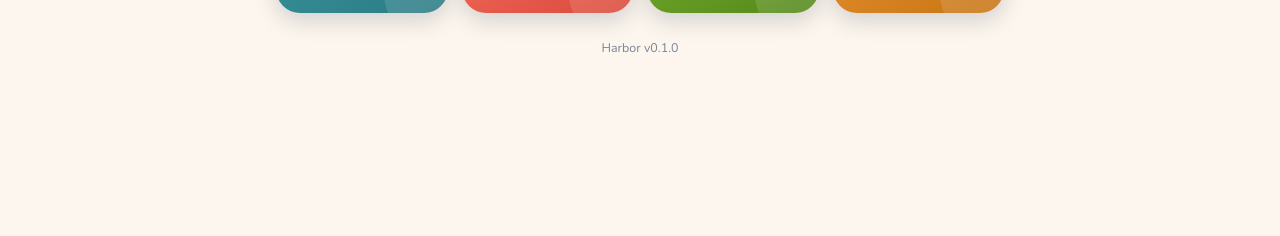
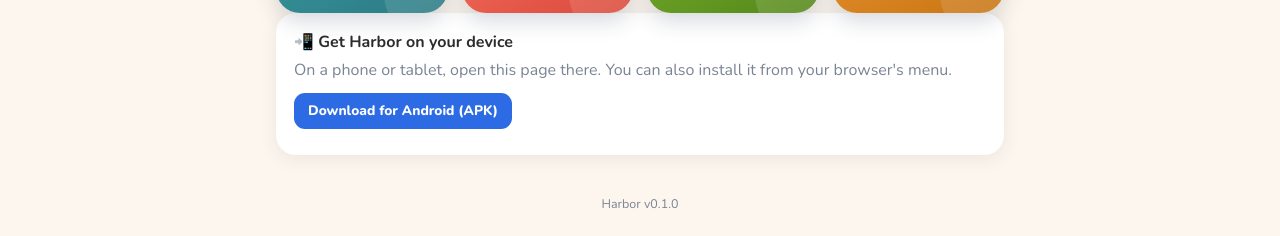
Before and after one commit to JacobDSiler/harbor, a plain HTML site: page index.html in a window 1280 px wide. Shown: the part 666-902 px from the top of the page. Before the commit the page ends 800 px from the top, so only its background shows below. Drawn offline with nearby package versions, Linux system fonts and the light colour scheme.

Commit message:
Update Harbor (2026-10-12 18:00)

```diff
--- a/apps.js
+++ b/apps.js
@@ -64,3 +64,12 @@
   messagingSenderId: "275309549483",
   appId: "1:275309549483:web:3c118499f22eb23e6f24ee"
 };
+
+/* Native app downloads shown on the website (hidden inside the app and when installed to the home screen).
+ * android: the rolling "android-latest" GitHub release, refreshed by the Build Android workflow on every push.
+ * play / appstore: fill in when the store listings are live (they replace the APK / Add-to-Home-Screen hints). */
+window.HARBOR_DOWNLOADS = {
+  android: "https://github.com/JacobDSiler/harbor/releases/download/android-latest/Harbor.apk",
+  play: "",
+  appstore: ""
+};
--- a/index.html
+++ b/index.html
@@ -119,6 +119,7 @@
 #viewer .load{position:absolute;inset:calc(var(--sat) + 54px) 0 0;display:flex;align-items:center;justify-content:center;font-size:3rem;pointer-events:none;background:var(--cream);transition:opacity .3s}
 #viewer .load.gone{opacity:0}
 .toast{position:fixed;left:50%;bottom:calc(var(--sab) + 24px);transform:translateX(-50%);background:var(--navy);color:#fff;padding:11px 20px;border-radius:999px;font-weight:700;font-size:.92rem;z-index:99;box-shadow:0 8px 24px rgba(0,0,0,.25)}
+.get a.btn{text-decoration:none;display:inline-block;margin:0 8px 8px 0}
 .foot{text-align:center;color:var(--muted);font-size:.78rem;padding:26px 0 calc(var(--sab) + 24px)}
 @media(prefers-reduced-motion:reduce){*{transition:none!important}}
 </style>
@@ -228,6 +229,21 @@
 const LIGHTHOUSE = `<svg viewBox="0 0 64 64" aria-hidden="true"><circle cx="32" cy="32" r="31" fill="#fff" opacity=".12"/><path d="M24 56 28 22h8l4 34z" fill="#fff"/><path d="M26.4 40h11.2l.6 5H25.8zM27.4 30h9.2l.4 4h-10z" fill="#FF6B6B"/><rect x="26" y="14" width="12" height="9" rx="2" fill="#FFD166"/><path d="M24 14h16l-8-8z" fill="#FF6B6B"/><path d="M6 58c5 0 5-3 10-3s5 3 10 3 5-3 10-3 5 3 10 3 5-3 10-3 5 3 8 3v4H6z" fill="#06D6A0" opacity=".9"/></svg>`;
 const WAVES = `<svg class="waves" viewBox="0 0 800 40" preserveAspectRatio="none" aria-hidden="true"><path d="M0 22c60 0 60-14 120-14s60 14 120 14 60-14 120-14 60 14 120 14 60-14 120-14 60 14 120 14 60-14 120-14v32H0z" fill="#fdf6ee"/></svg>`;
 
+/* "Get the app" card: website visitors only (not inside the native app, not when already installed). */
+function getAppCard() {
+  const D = window.HARBOR_DOWNLOADS || {};
+  if (isNativeApp() || (window.matchMedia && matchMedia("(display-mode: standalone)").matches) || navigator.standalone) return "";
+  const ua = navigator.userAgent || "", ios = /iPhone|iPad|iPod/.test(ua), android = /Android/.test(ua);
+  const btns = [];
+  if (D.play) btns.push(`<a class="btn sm" href="${esc(D.play)}" rel="noopener">Get it on Google Play</a>`);
+  else if (D.android && !ios) btns.push(`<a class="btn sm" href="${esc(D.android)}" rel="noopener">Download for Android (APK)</a>`);
+  if (D.appstore) btns.push(`<a class="btn sm" href="${esc(D.appstore)}" rel="noopener">Download on the App Store</a>`);
+  const tip = ios ? "On iPhone or iPad: tap Share, then <b>Add to Home Screen</b>."
+    : android ? "Or open the browser menu and tap <b>Install app</b>. For the APK, allow installs from your browser when Android asks."
+    : "On a phone or tablet, open this page there. You can also install it from your browser's menu.";
+  return `<div class="card get"><b>📲 Get Harbor on your device</b><div class="muted" style="margin:6px 0 12px">${tip}</div><div class="getbtns">${btns.join("")}</div></div>`;
+}
+
 function renderHome(root) {
   const kids = profiles(), me = kids.find(p => String(p.id) === S.child);
   const h = new Date().getHours(), greet = h < 12 ? "Good morning" : h < 18 ? "Good afternoon" : "Good evening";
@@ -249,6 +265,7 @@
       : `<div class="hint"><div>⚓ <b>Link your family</b><br><span class="muted">Add your family code to see each child's progress here.</span></div><button class="btn sm" id="linkBtn">Link</button></div>`}
     ${learn.length ? `<h2 class="sec">⛵ Learn &amp; play</h2><div class="grid">${learn.map(tile).join("")}</div>` : ""}
     ${home.length ? `<h2 class="sec">🏡 Around the house</h2><div class="grid">${home.map(tile).join("")}</div>` : ""}
+    ${getAppCard()}
     <div class="foot">Harbor v${VERSION}</div>
   </div>`;
   $("#parentBtn").onclick = () => go("parent");
```
Also changed, not shown: native/ci/build-android.yml (+15 -0 lines).
